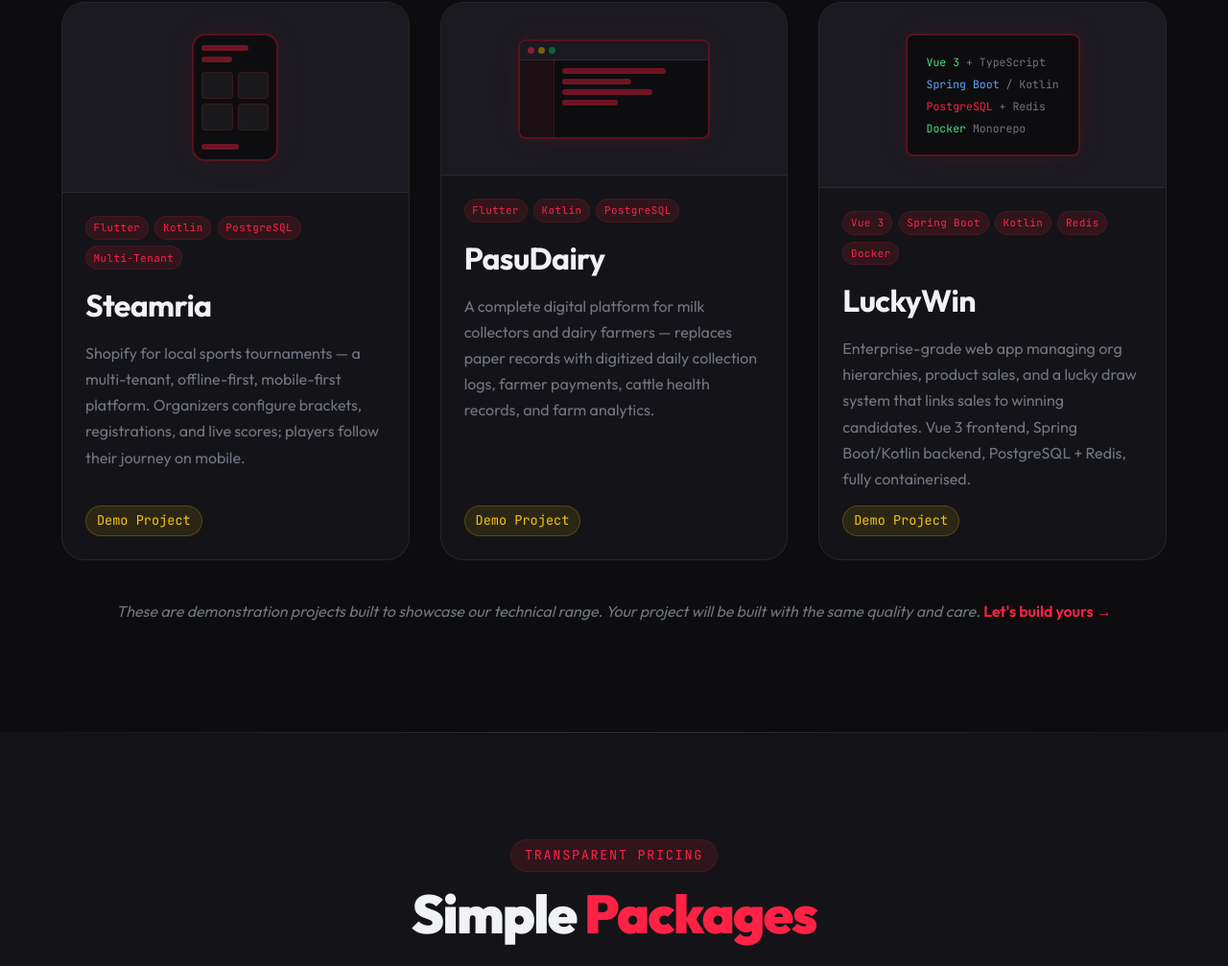
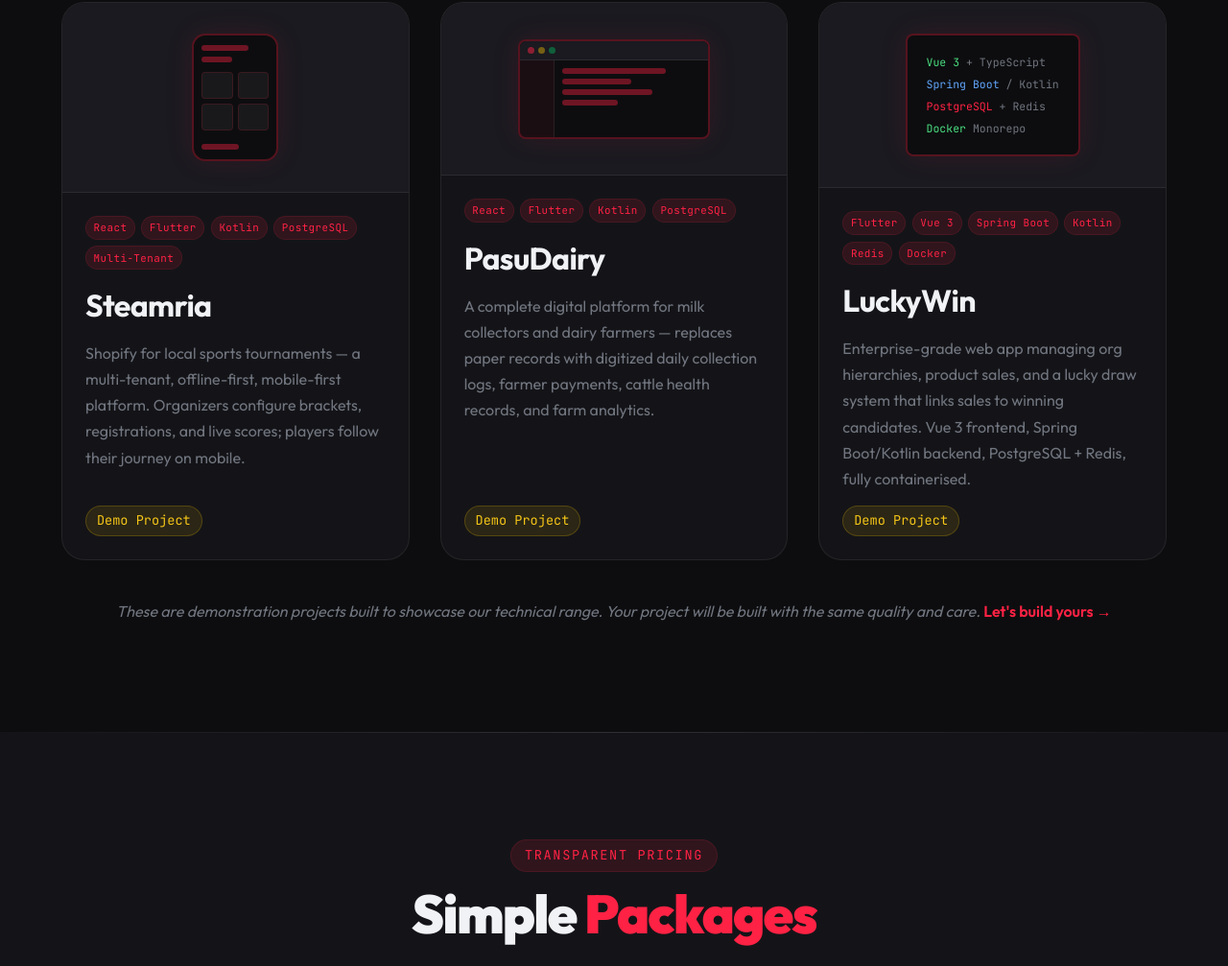
Before and after one commit to JayakumarAjsMp/jr.CorTechX, a plain HTML site: page index.html in a window 1280 px wide. Shown: the part 5051-6058 px from the top of the page at 96% size. Drawn offline with Linux system fonts and the light colour scheme.

Commit message:
feat: add React to Steamria & PasuDairy, Flutter to LuckyWin portfolio tags

```diff
--- a/index.html
+++ b/index.html
@@ -393,6 +393,7 @@
             </div>
             <div class="pcard__body">
               <div class="pcard__tags">
+                <span class="pcard__tag">React</span>
                 <span class="pcard__tag">Flutter</span>
                 <span class="pcard__tag">Kotlin</span>
                 <span class="pcard__tag">PostgreSQL</span>
@@ -421,6 +422,7 @@
             </div>
             <div class="pcard__body">
               <div class="pcard__tags">
+                <span class="pcard__tag">React</span>
                 <span class="pcard__tag">Flutter</span>
                 <span class="pcard__tag">Kotlin</span>
                 <span class="pcard__tag">PostgreSQL</span>
@@ -444,6 +446,7 @@
             </div>
             <div class="pcard__body">
               <div class="pcard__tags">
+                <span class="pcard__tag">Flutter</span>
                 <span class="pcard__tag">Vue 3</span>
                 <span class="pcard__tag">Spring Boot</span>
                 <span class="pcard__tag">Kotlin</span>
```
